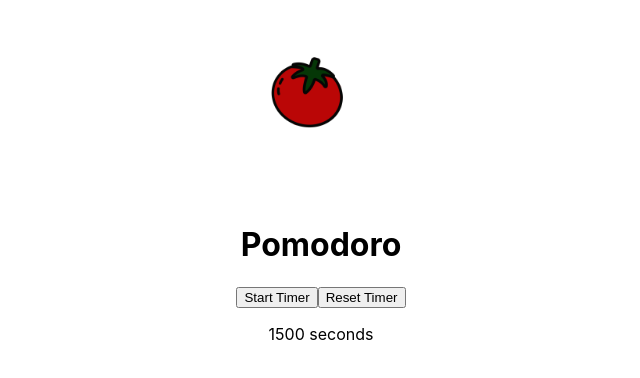
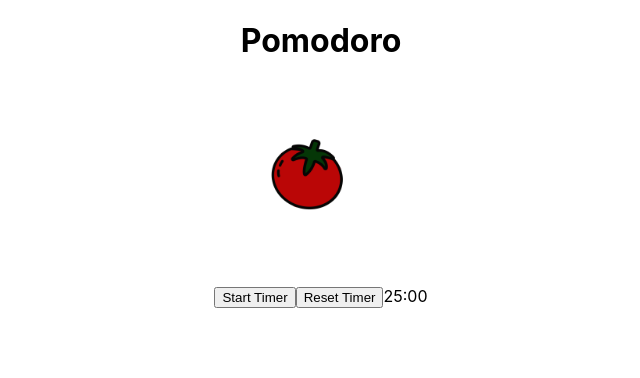
Before and after one commit to adi868/Pomodoro, a React (Create React App) app in the folder pomodoro/: page / in a window 1280 px wide. Shown: the top 378 px of the page, without its empty margins (319-959 px from the left). Built offline with nearby package versions, Linux system fonts and the light colour scheme.

Commit message:
Update App.js

```diff
--- a/pomodoro/src/App.js
+++ b/pomodoro/src/App.js
@@ -3,8 +3,14 @@ import {useEffect, useState} from 'react';
 import './App.scss';
 
 function Pomodoro() {
+  //customize number of minutes to something else. input field
   const [timer, setTimer] = useState(1500) //25 minutes in seconds
-  let [paused, setPaused] = useState(true)
+  let [paused, setPaused] = useState(true);
+  const [isTimerUp, setIsTimerUp] = useState(false);
+
+
+  //TODO: add sound effects and message when the timer is over
+  //TODO: add music options in the background for studying from the spotify API?
 
   useEffect(() => {
     let countdown;
@@ -29,18 +35,30 @@ function togglePlay(){
 
 function resetTimer(){
   setTimer(1500);
+  setPaused(true)
 }
 
+
+  if(timer === 0){
+    setIsTimerUp(true)
+  }
+
+function convertMsToMinutesAndSeconds(ms) {
+  const minutes = Math.floor(ms / 60);
+  const seconds = Math.floor((ms % 60));
+  return minutes.toString() + ":" + ((seconds == 0) ? "00" : seconds.toString())
+}
 
   return (
     <div className="App">
       <div className="App-main">
+        <h1>Pomodoro</h1>
       <img width="200" src={tomato} className="tomato" alt="tomato" />
-        <h1>Pomodoro</h1>
         <div className="container">
           <button onClick={togglePlay}>{paused ? 'Start Timer' : 'Stop Timer'}</button>
           <button onClick={resetTimer}>Reset Timer</button>
-          <p>{timer} seconds</p>
+          <span>{convertMsToMinutesAndSeconds(timer)}</span>
+          {isTimerUp && <div className="banner">Timer is up!</div>}
         </div>
       </div>
       <footer></footer>
```
